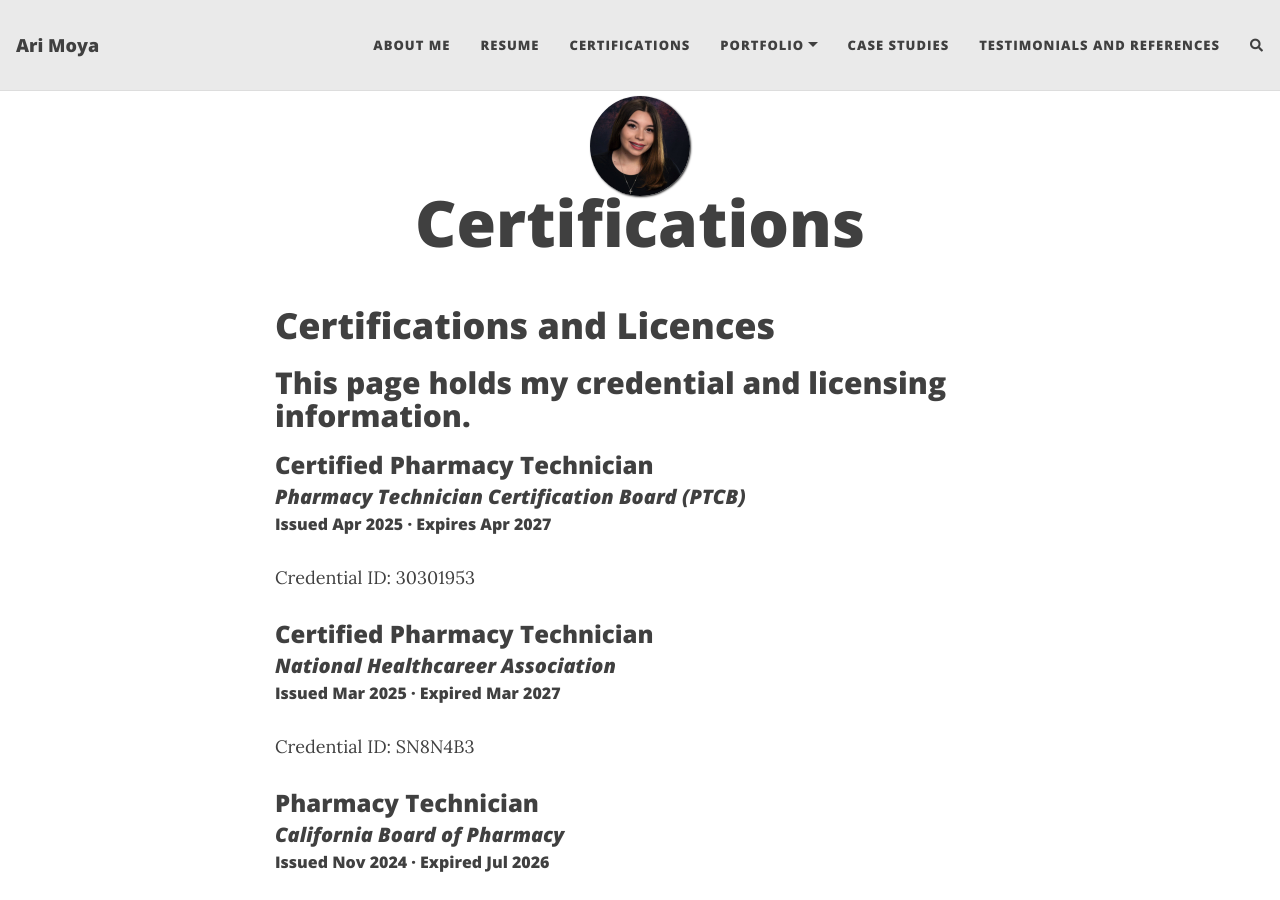
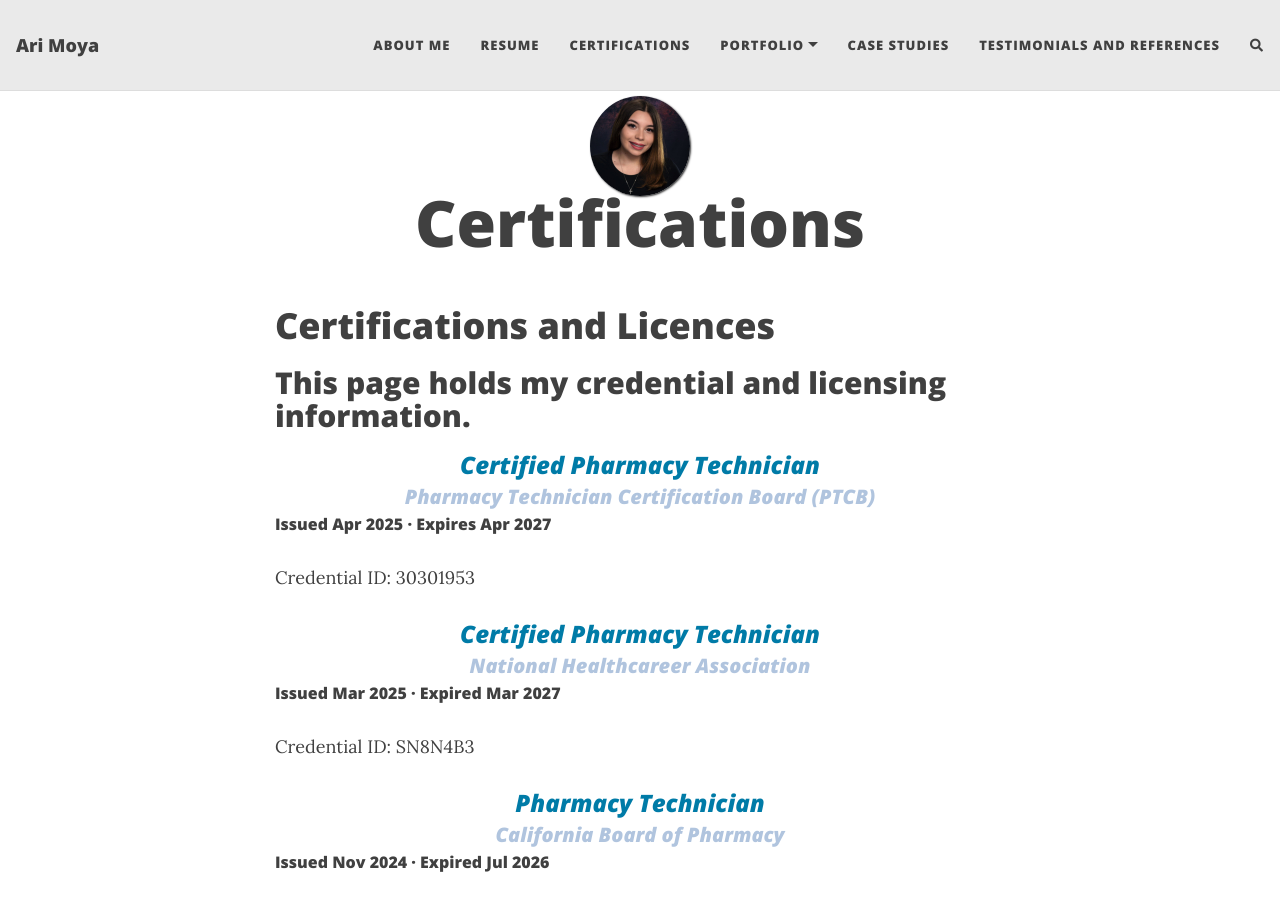
Before and after one commit to aiybusp/aiybusp.github.io, a Jekyll site: the page built from certifications.md, in a window 1280 px wide and 900 px high. Built offline with Jekyll 4.4.1, drawn with Linux system fonts in a browser that asks for light colours; nearby versions of some CDN libraries; comment, search, counter and statistics services are not loaded.

Commit message:
Update certifications.md
color updates

```diff
--- a/certifications.md
+++ b/certifications.md
@@ -7,22 +7,30 @@ permalink: "Certifications"
 <h2> This page holds my credential and licensing information.</h2>
 
 
-<h3>Certified Pharmacy Technician</h3>
-<h5><i>Pharmacy Technician Certification Board (PTCB)</i></h5>
+<h3 style="color: #007BA7; font-style: italic; text-align: center;" >
+Certified Pharmacy Technician</h3>
+<h5 style="color: #B0C4DE; font-style: italic; text-align: center;" >
+  <i>Pharmacy Technician Certification Board (PTCB)</i></h5>
 <h6>Issued Apr 2025 · Expires Apr 2027 </h6>
 Credential ID: 30301953
 
-<h3>Certified Pharmacy Technician</h3>
-<h5><i>National Healthcareer Association</i></h5>
+<h3 style="color: #007BA7; font-style: italic; text-align: center;" >
+Certified Pharmacy Technician</h3>
+<h5 style="color: #B0C4DE; font-style: italic; text-align: center;" >
+  <i>National Healthcareer Association</i></h5>
 <h6>Issued Mar 2025 · Expired Mar 2027 </h6>
 Credential ID: SN8N4B3
 
-<h3>Pharmacy Technician</h3>
-<h5><i>California Board of Pharmacy</i></h5>
+<h3 style="color: #007BA7; font-style: italic; text-align: center;" >
+Pharmacy Technician</h3>
+<h5 style="color: #B0C4DE; font-style: italic; text-align: center;" >
+  <i>California Board of Pharmacy</i></h5>
 <h6>Issued Nov 2024 · Expired Jul 2026 </h6>
 Credential ID: TCH 201693
 
-<h3>California Food Handler Card</h3>
-<h5><i>AAA Food Handler</i></h5>
+<h3 style="color: #007BA7; font-style: italic; text-align: center;" >
+California Food Handler Card</h3>
+<h5 style="color: #B0C4DE; font-style: italic; text-align: center;" >
+  <i>AAA Food Handler</i></h5>
 <h6>Issued Apr 2023 · Expires Apr 2026 </h6>
 Credential ID: 1680495760-10-72938
```
